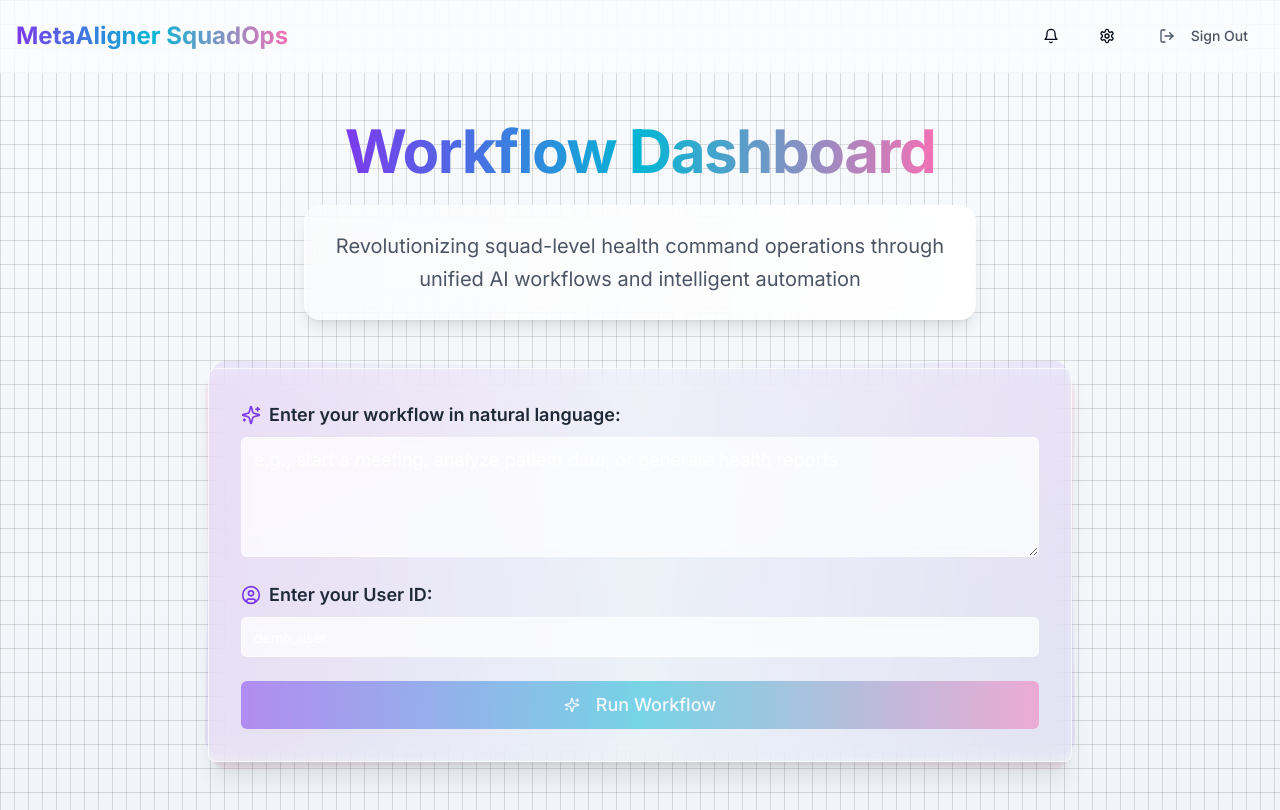
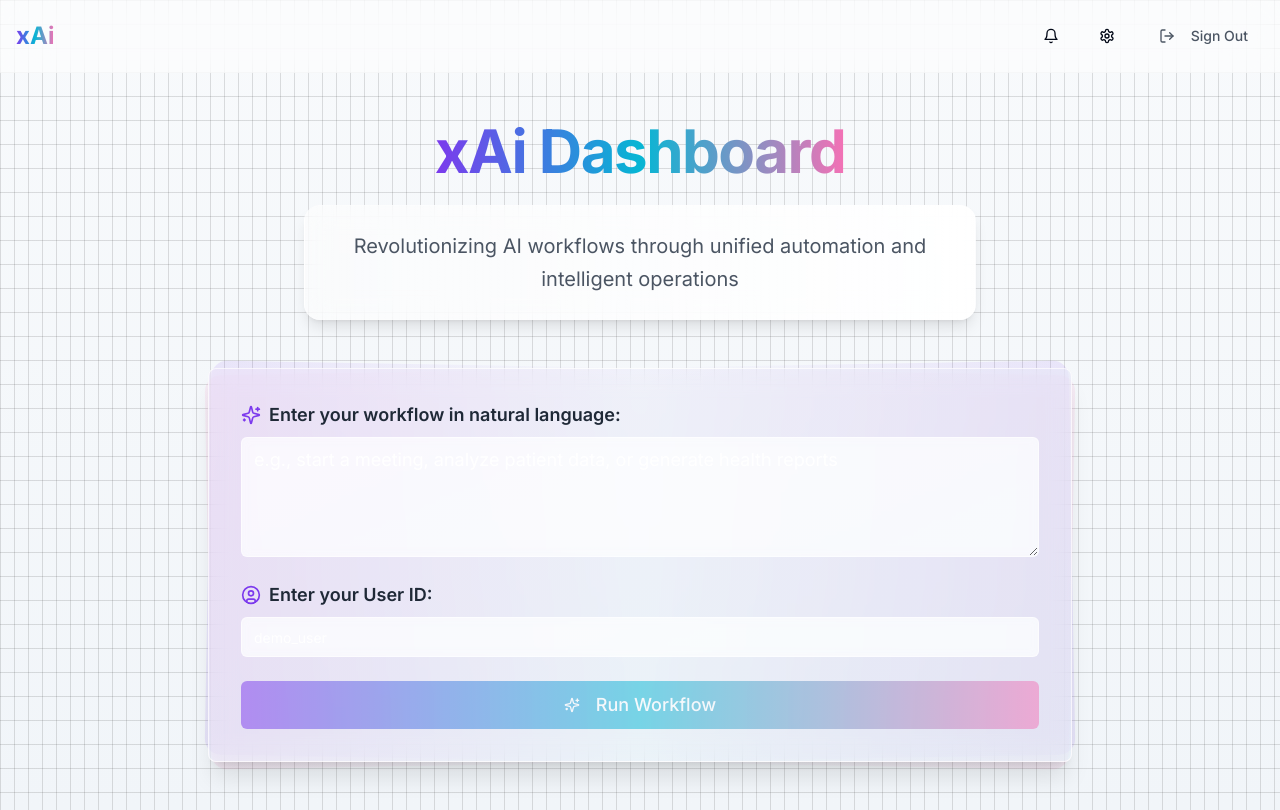
Before and after one commit to Dropio12/lovable-explainability-hub, a React (Vite) app: page / in a window 1280 px wide. Built offline with nearby package versions, Linux system fonts and the light colour scheme.

Commit message:
Rename project
Update project name to reflect the new branding.

```diff
--- a/index.html
+++ b/index.html
@@ -1,11 +1,12 @@
+
 <!DOCTYPE html>
 <html lang="en">
   <head>
     <meta charset="UTF-8" />
     <meta name="viewport" content="width=device-width, initial-scale=1.0" />
-    <title>lovable-explainability-hub</title>
-    <meta name="description" content="Lovable Generated Project" />
-    <meta name="author" content="Lovable" />
+    <title>xAi</title>
+    <meta name="description" content="xAi - AI Workflow Automation" />
+    <meta name="author" content="xAi" />
     <meta property="og:image" content="/og-image.png" />
   </head>
 
--- a/src/pages/Index.tsx
+++ b/src/pages/Index.tsx
@@ -65,7 +65,7 @@ const Index = () => {
         <div className="container max-w-7xl mx-auto px-4 py-4">
           <div className="flex items-center justify-between">
             <h2 className="text-2xl font-bold bg-clip-text text-transparent bg-gradient-to-r from-primary via-secondary to-accent">
-              MetaAligner SquadOps
+              xAi
             </h2>
             <div className="flex items-center gap-4">
               <NotificationsDialog />
@@ -88,12 +88,12 @@ const Index = () => {
           <div className="text-center space-y-6">
             <h1 className="text-6xl font-bold tracking-tight">
               <span className="bg-clip-text text-transparent bg-gradient-to-r from-primary via-secondary to-accent">
-                Workflow Dashboard
+                xAi Dashboard
               </span>
             </h1>
             <p className="text-xl text-gray-600 max-w-2xl mx-auto leading-relaxed">
               <span className="bg-gradient-to-r from-white/60 to-white/95 p-6 rounded-2xl border border-white/20 shadow-lg backdrop-blur-md inline-block">
-                Revolutionizing squad-level health command operations through unified AI workflows and intelligent automation
+                Revolutionizing AI workflows through unified automation and intelligent operations
               </span>
             </p>
           </div>
```
